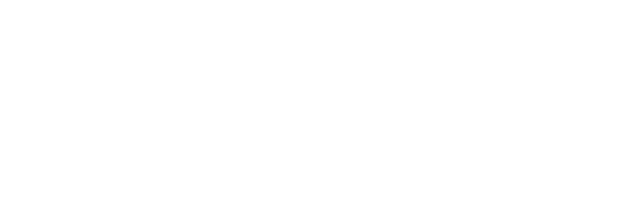
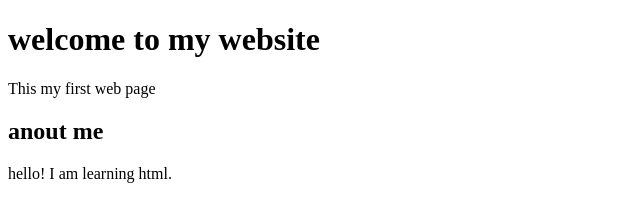
Before and after one commit to heena-saini-1/my-first-site, a plain HTML site: page index.html in a window 1280 px wide. Shown: the whole page, without its empty margins (0-640 px from the left). Drawn offline with Linux system fonts and the light colour scheme.

Commit message:
Add files via upload

```diff
--- a/index.html
+++ b/index.html
@@ -3,9 +3,13 @@
 <head>
     <meta charset="UTF-8">
     <meta name="viewport" content="width=device-width, initial-scale=1.0">
-    <title>Document</title>
+    <title>my first website</title>
 </head>
 <body>
+    <h1>welcome to my website</h1>
+    <p>This my first web page</p>
+    <h2>anout me</h2>
+    <p>hello! I am learning html.</p>
 
 </body>
 </html>
```
